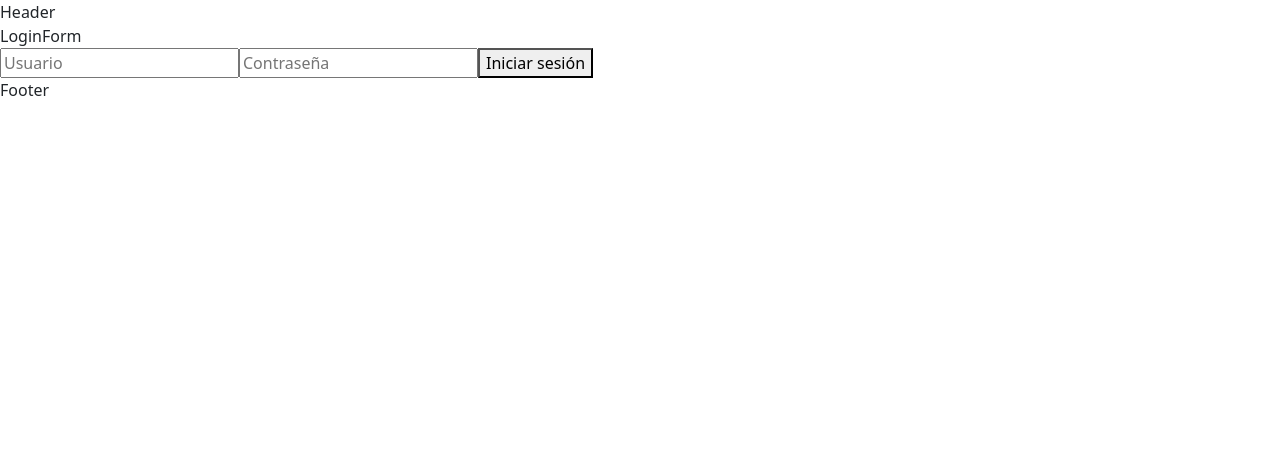
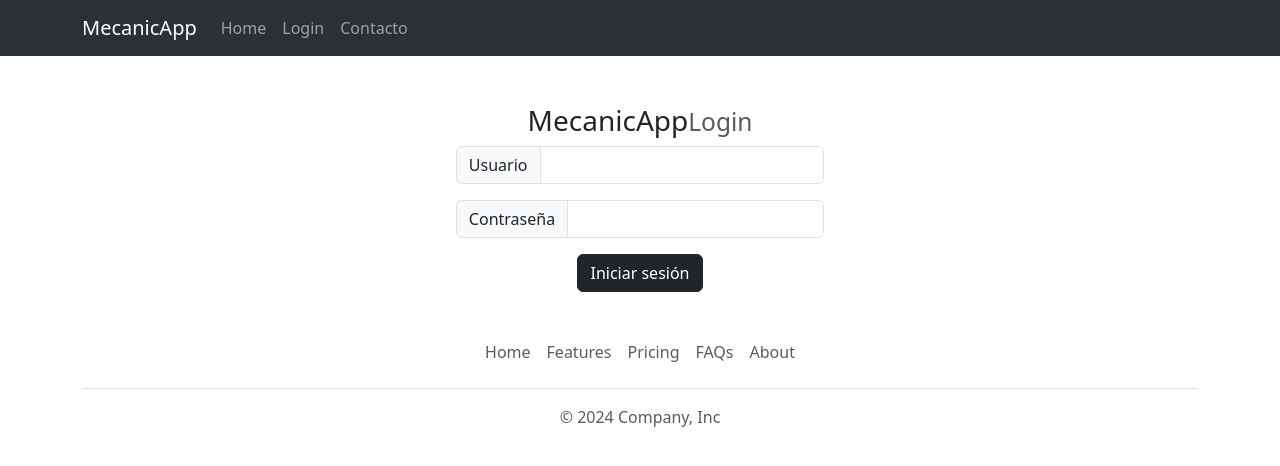
Before and after one commit to pajmunoz/mecanica-app, a React (Vite) app: page /login in a window 1280 px wide. Shown: the top 466 px of the page. Built offline with nearby package versions, Linux system fonts and the light colour scheme.

Commit message:
design 1

```diff
--- a/src/App.jsx
+++ b/src/App.jsx
@@ -1,6 +1,10 @@
 import Header from './components/Header';
 import Footer from './components/Footer';
 import MyRouter from './Router';
+
+import Container from 'react-bootstrap/Container';
+import Row from 'react-bootstrap/Row';
+import Col from 'react-bootstrap/Col';
 import './App.scss'
 import 'bootstrap/dist/css/bootstrap.min.css';
 
@@ -11,8 +15,19 @@ function App() {
   return (
     <>
       <Header />
-      <MyRouter />
+      <Container>
+        <Row>
+
+          <Col>
+
+            <MyRouter />
+
+          </Col>
+
+        </Row>
+      </Container>
       <Footer />
+
 
     </>
   )
--- a/src/components/Footer.jsx
+++ b/src/components/Footer.jsx
@@ -1,5 +1,16 @@
 export default function Footer() {
   return (
-    <div>Footer</div>
+    <div className="container">
+      <footer className="py-3 my-4">
+        <ul className="nav justify-content-center border-bottom pb-3 mb-3">
+          <li className="nav-item"><a href="#" className="nav-link px-2 text-muted">Home</a></li>
+          <li className="nav-item"><a href="#" className="nav-link px-2 text-muted">Features</a></li>
+          <li className="nav-item"><a href="#" className="nav-link px-2 text-muted">Pricing</a></li>
+          <li className="nav-item"><a href="#" className="nav-link px-2 text-muted">FAQs</a></li>
+          <li className="nav-item"><a href="#" className="nav-link px-2 text-muted">About</a></li>
+        </ul>
+        <p className="text-center text-muted">© 2024 Company, Inc</p>
+      </footer>
+    </div>
   )
 }
--- a/src/components/Header.jsx
+++ b/src/components/Header.jsx
@@ -1,5 +1,23 @@
+import Container from 'react-bootstrap/Container';
+import Nav from 'react-bootstrap/Nav';
+import Navbar from 'react-bootstrap/Navbar';
+import NavDropdown from 'react-bootstrap/NavDropdown';
 export default function Header() {
   return (
-    <div>Header</div>
+    <>
+     <Navbar expand="lg" className="bg-body-tertiary" bg="dark" data-bs-theme="dark">
+      <Container>
+        <Navbar.Brand href="/">MecanicApp</Navbar.Brand>
+        <Navbar.Toggle aria-controls="basic-navbar-nav" />
+        <Navbar.Collapse id="basic-navbar-nav">
+          <Nav className="me-auto">
+            <Nav.Link href="/">Home</Nav.Link>
+            <Nav.Link href="/login">Login</Nav.Link>
+            <Nav.Link href="/">Contacto</Nav.Link>
+          </Nav>
+        </Navbar.Collapse>
+      </Container>
+    </Navbar>
+    </>
   )
 }
--- a/src/components/forms/LoginForm.jsx
+++ b/src/components/forms/LoginForm.jsx
@@ -1,6 +1,12 @@
-import React, { useState } from 'react';
+import { useState } from 'react';
 import { useNavigate } from 'react-router-dom';
 import axios from 'axios';
+import Form from 'react-bootstrap/Form';
+import InputGroup from 'react-bootstrap/InputGroup';
+import Button from 'react-bootstrap/Button';
+import Row from 'react-bootstrap/Row';
+import Col from 'react-bootstrap/Col';
+
 export default function LoginForm({ handleLogin, loggedUser }) {
   const [logging, setLogging] = useState(false)
   const [username, setUsername] = useState('');
@@ -30,16 +36,45 @@ export default function LoginForm({ handleLogin, loggedUser }) {
 
   return (
     <>
-      {logging ? <div>cargando...</div> : <>
-        <div>LoginForm</div>
-        <form onSubmit={handleSubmit}>
-          <input type="text" placeholder="Usuario" value={username} onChange={(e) => setUsername(e.target.value)} />
-          <input type="password" placeholder="Contraseña" value={password} onChange={(e) => setPassword(e.target.value)} />
-          <button type="submit">Iniciar sesión</button>
-          {error && <p>{error}</p>}
-        </form>
-      </>
-      }
+    <Row className='mt-5'>
+    <Col></Col>
+      <Col md="auto">
+        {logging ? <div>cargando...</div> : <>
+        <h3 className='text-center'>
+            MecanicApp
+            <small className="text-body-secondary">Login</small>
+          </h3>
+          <form onSubmit={handleSubmit}  className='text-center' >
+            <InputGroup className="mb-3">
+              <InputGroup.Text id="inputGroup-sizing-default" >
+                Usuario
+              </InputGroup.Text>
+              <Form.Control
+                aria-label="Default"
+                aria-describedby="inputGroup-sizing-default"
+                value={username} onChange={(e) => setUsername(e.target.value)}
+              />
+            </InputGroup>
+            <InputGroup className="mb-3">
+              <InputGroup.Text id="inputGroup-sizing-default">
+                Contraseña
+              </InputGroup.Text>
+              <Form.Control
+                type='password'
+                aria-label="Default"
+                aria-describedby="inputGroup-sizing-default"
+                value={password} onChange={(e) => setPassword(e.target.value)}
+              />
+            </InputGroup>
+            <Button variant="dark" type="submit">Iniciar sesión</Button>
+            {error && <p>{error}</p>}
+          </form>
+        </>
+        }
+      </Col>
+      <Col></Col>
+      </Row>
+
     </>
   )
 
--- a/src/components/lists/ClientList.jsx
+++ b/src/components/lists/ClientList.jsx
@@ -1,6 +1,14 @@
 import { useState, useEffect } from 'react';
 import { Link } from 'react-router-dom';
+import { useNavigate } from 'react-router-dom'
+import Table from 'react-bootstrap/Table';
+import Button from 'react-bootstrap/Button';
+import Row from 'react-bootstrap/Row';
+import Col from 'react-bootstrap/Col';
+import Card from 'react-bootstrap/Card';
+
 export default function ClientList({ data, onDelete }) {
+  const navigate = useNavigate()
   const [citaCount, setCitaCount] = useState(0);
   const handleEditUser = (userId) => {
     // Guardar el ID del usuario que se está editando en el estado local
@@ -43,25 +51,77 @@ export default function ClientList({ data, onDelete }) {
 
   return (
     <>
-      <ul>
-        <li>id {data.id}</li>
-        <li>Nombre: {data.name}</li>
-        <li>Apellido: {data.lastName}</li>
-        <li>Correo:  {data.email}</li>
-        <li>Marca:{data.brand}</li>
-        <li>Modelo: {data.model}</li>
-        <li>Año: {data.year}</li>
-        <li>Placa: {data.plate}</li>
-        <li>Ultimo cambio de aceite: {formatDate(data.oil_date)}</li>
-        <li>Notificar: {<input type="checkbox" checked={data.notify} readOnly></input>}</li>
-        {data && (
-        <p>Cantidad de Citas: {citaCount}</p>
-      )}
-        <Link to={`/book/${data.id}`}>Agregar Cita</Link>
-        <button onClick={handleEditUser}>Editar</button>
-        <button onClick={handleDelete}>Borrar</button>
+      <Card className='my-1 p-1'>
+        <Card.Body>
+          <Row>
+            <Col>
+              <Table responsive striped bordered hover size="sm">
+                <thead>
+                  <tr>
+                    <th>id</th>
+                    <th>Nombre</th>
+                    <th>Apellido</th>
+                    <th>Correo</th>
+                    <th>Marca</th>
+                    <th>Modelo</th>
+                    <th>Año</th>
+                    <th>Placa</th>
+                    <th>Fecha aceite</th>
+                    <th>Notificar</th>
+                    <th># de Citas</th>
 
-      </ul>
+                  </tr>
+                </thead>
+                <tbody>
+                  <tr>
+                    <td>{data.id}</td>
+                    <td>{data.name}</td>
+                    <td>{data.lastName}</td>
+                    <td>{data.email}</td>
+                    <td>{data.brand}</td>
+                    <td>{data.model}</td>
+                    <td>{data.year}</td>
+                    <td>{data.plate}</td>
+                    <td>{formatDate(data.oil_date)}</td>
+                    <td>{<input type="checkbox" checked={data.notify} readOnly></input>}</td>
+                    {data && (
+                      <td>{citaCount}</td>
+                    )}
+
+                  </tr>
+
+
+                </tbody>
+              </Table>
+            </Col>
+          </Row>
+          <Row>
+            <Col>
+            </Col>
+
+            <Col md='auto'>
+              <Row>
+
+                <Col>
+
+                  <Button type='button'  variant='secondary' onClick={() => navigate(`/book/${data.id}`)}>Citas</Button>
+
+                </Col>
+                <Col>
+                  <Button variant='secondary' onClick={handleEditUser}>Editar</Button>
+                </Col>
+                <Col>
+                  <Button variant='danger' onClick={handleDelete}>Borrar</Button>
+                </Col>
+              </Row>
+
+
+
+            </Col>
+          </Row>
+        </Card.Body>
+      </Card>
     </>
+
   )
 }
--- a/src/components/pages/AdminPage.jsx
+++ b/src/components/pages/AdminPage.jsx
@@ -1,5 +1,8 @@
 import React, { useState, useEffect } from 'react';
 import ClientList from "../lists/ClientList"
+import Row from 'react-bootstrap/Row';
+import Col from 'react-bootstrap/Col';
+import Button from 'react-bootstrap/Button';
 
 export default function AdminPage({ handleLogout, username }) {
   const [loading, setLoading] = useState(true);
@@ -44,11 +47,36 @@ export default function AdminPage({ handleLogout, username }) {
   return (
 
     <>
-      <div>AdminPage</div>
-      <p>Bienvenido {username}</p>
-      <button onClick={handleLogout}>Cerrar Sesion</button>
+      <Row className='mt-5'>
+        <Col>
+          <h3>
+            Bienvenido
+            <small className="text-body-secondary"> {username}</small>
+          </h3>
+        </Col>
+        <Col></Col>
+        <Col className='text-end' md="auto">
+          <Row>
+
+            <Col>
+              <Button variant="secondary" onClick={handleLogout}>Cerrar Sesion</Button>
+            </Col>
+          </Row>
+        </Col>
+      </Row>
       <p>Notificaciones</p>
-      <p>Lista de Clientes</p>
+      <Row>
+        <Col>
+          <h4>Lista de Clientes</h4>
+        </Col>
+        <Col className='text-end'>
+          <Button variant="primary" onClick={() => (window.location.href = '/createClient')}>
+            Agregar cliente
+          </Button>
+        </Col>
+      </Row>
+
+      <hr />
       {loading ? (
         <div>Loading...</div>
       ) : (
@@ -56,9 +84,7 @@ export default function AdminPage({ handleLogout, username }) {
           {clientes.map(client => (
             <ClientList key={client.id} data={client} onDelete={handleDeleteClient} />
           ))}
-          <button onClick={() => (window.location.href = '/createClient')}>
-            Agregar cliente
-          </button>
+
         </>
       )}
     </>
--- a/src/components/pages/MainPage.jsx
+++ b/src/components/pages/MainPage.jsx
@@ -1,8 +1,24 @@
+import Button from 'react-bootstrap/Button';
+import Row from 'react-bootstrap/Row';
+import Col from 'react-bootstrap/Col';
+
 export default function MainPage() {
   return (
     <>
-        <div>MainPage</div>
-        <button onClick={() => window.location = '/login'}>Login</button>
+      <Row className='mt-5'>
+        <Col></Col>
+        <Col md='auto'  className='text-center' >
+
+          <h3>
+            MecanicApp
+            <small className="text-body-secondary">Gestiona fácil</small>
+          </h3>
+          <Button variant="dark" onClick={() => window.location = '/login'}>Login</Button>
+
+        </Col>
+        <Col></Col>
+
+      </Row>
     </>
 
 
```
